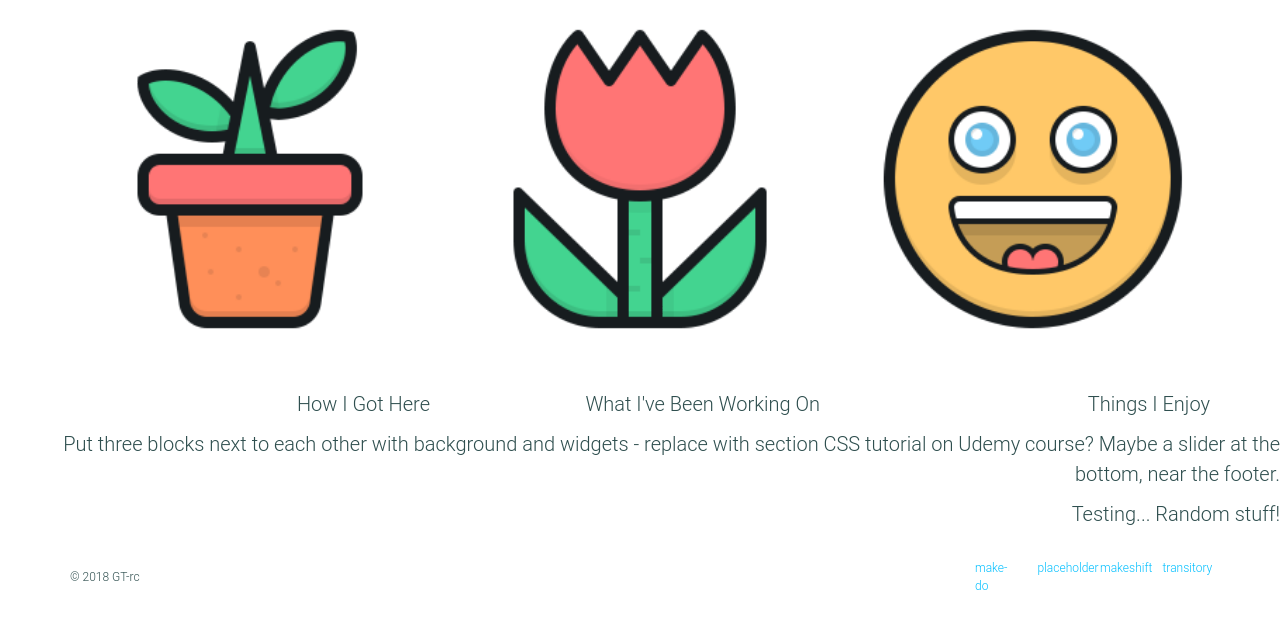
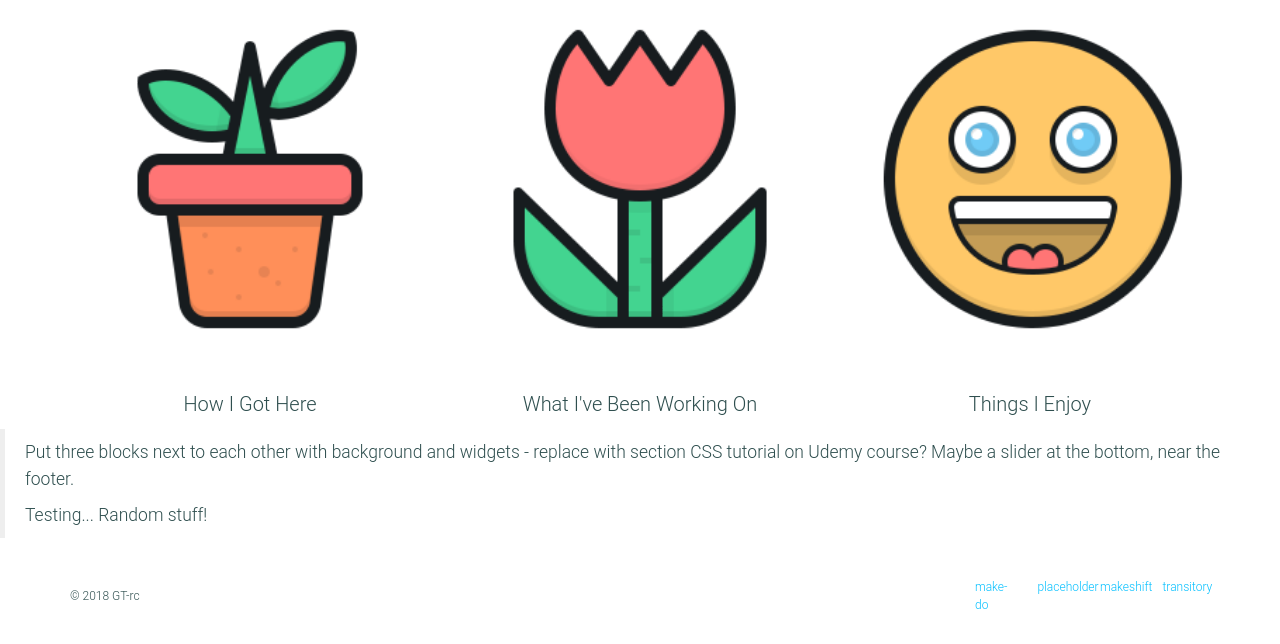
Before and after one commit to GT-rc/new-website, a Flask app: page / in a window 1280 px wide. Shown: the part 774-1418 px from the top of the page. Before the commit the page ends 1364 px from the top, so only its background shows below. Run offline with Flask 2, Linux system fonts and the light colour scheme; some libraries are stand-ins or nearby versions.

Commit message:
trying to fix text alignment

```diff
--- a/static/css/shared.css
+++ b/static/css/shared.css
@@ -58,12 +58,12 @@ body {
     margin: 0;
 }
 
-.body {
-    text-align: right;
+h1 {
+    color: darkblue;
+    text-align: center;
 }
 
-h1 {
-    color: darkblue;
+section div p {
     text-align: center;
 }
 
--- a/templates/home.html
+++ b/templates/home.html
@@ -36,7 +36,10 @@
         </div>
     </div>
 </section>
-<p>Put three blocks next to each other with background and widgets - replace with section CSS tutorial on Udemy course?
-    Maybe a slider at the bottom, near the footer.</p>
-<p>Testing... Random stuff!</p>
+
+<blockquote>
+    <p>Put three blocks next to each other with background and widgets - replace with section CSS tutorial on Udemy course?
+        Maybe a slider at the bottom, near the footer.</p>
+    <p>Testing... Random stuff!</p>
+</blockquote>
 {% endblock %}
```
